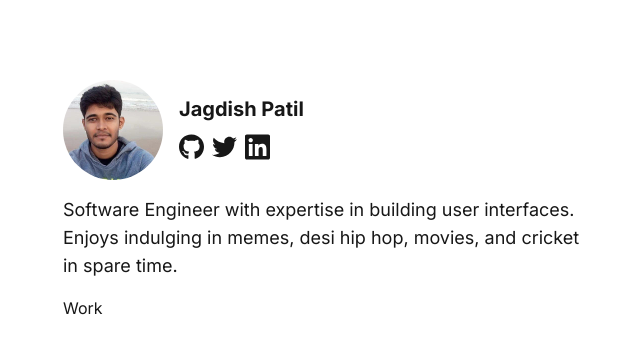
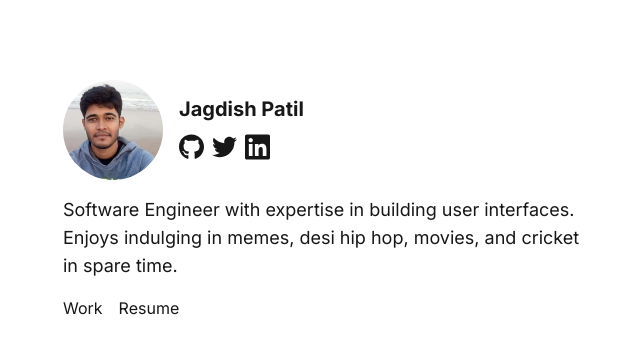
Before and after one commit to jagdishpatil02/website, a Next.js app: page / in a window 1280 px wide. Shown: the top 354 px of the page, without its empty margins (313-953 px from the left). Built offline with nearby package versions, Linux system fonts and the light colour scheme.

Commit message:
feat: added resume link

```diff
--- a/src/app/page.js
+++ b/src/app/page.js
@@ -85,6 +85,20 @@ export default function Home() {
             <span className="absolute left-0 bottom-0 h-0.5 w-full bg-[#222] transform scale-x-0 group-hover:scale-x-100 transition-transform duration-300"></span>
           </a>
         </div>
+
+         <div className="relative group inline-block">
+          <a
+            href="/Jagdish_Resume.pdf"
+            target="_blank"
+            rel="noopener noreferrer"
+            download
+
+            className="relative inline-block  group mx-4 "
+          >
+            Resume
+            <span className="absolute left-0 bottom-0 h-0.5 w-full bg-[#222] transform scale-x-0 group-hover:scale-x-100 transition-transform duration-300"></span>
+          </a>
+        </div>
       </main>
 
       <footer className="flex justify-start mt-10 space-x-4  absolute bottom-2"></footer>
```
Also changed, not shown: 1 other file (tests, documents, lock files or other folders).
